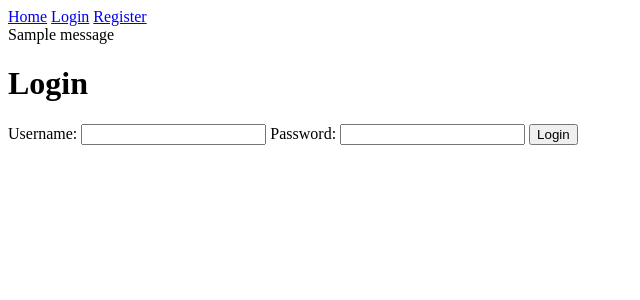
After one commit to Tashmoy966/User_Study, a Flask app: page /login in a window 1280 px wide. The commit adds this page. Shown: the top 300 px of the page, without its empty margins (0-640 px from the left). Run offline with Flask 3, Linux system fonts and the light colour scheme; one stand-in notice (Sample message) is shown; parts of the project's set-up code (start-up, migrations or seed data) failed here and were passed over; some libraries are stand-ins or nearby versions.

Commit message:
login system

```diff
--- a/app.py
+++ b/app.py
@@ -68,7 +68,7 @@
 #     app.run(debug=True)
 
 
-from flask import Flask, render_template, request, redirect, url_for, session
+from flask import Flask, render_template, request, redirect, url_for, session, flash
 from werkzeug.security import generate_password_hash, check_password_hash
 # from flask_mysqldb import MySQL
 # import MySQLdb.cursors
@@ -94,16 +94,22 @@ def init_db():
 
     # # Drop the table if it already exists
     # c.execute('DROP TABLE IF EXISTS responses')
-
+    c.execute('''CREATE TABLE IF NOT EXISTS users (
+        id INTEGER PRIMARY KEY AUTOINCREMENT,
+        username TEXT UNIQUE,
+        password TEXT
+    )''')
     # Create table if it doesn't exist
     c.execute('''
         CREATE TABLE IF NOT EXISTS responses (
             id INTEGER PRIMARY KEY AUTOINCREMENT,
+            user_id INTEGER,
             trajectory_index INTEGER,
             trajectory_quality_rating_without_feedback INTEGER,
             trajectory_quality_rating_with_feedback INTEGER,
             hlp_quality_rating INTEGER,
-            llm_name TEXT
+            llm_name TEXT,
+            FOREIGN KEY (user_id) REFERENCES users (id)
         )
     ''')
 
@@ -139,6 +145,8 @@ app.secret_key = session_key # Required for session management
 # app.config['MYSQL_PASSWORD'] = 'your password'
 # app.config['MYSQL_DB'] = 'Userlogin'
 # mysql = MySQL(app)
+
+
 original_trajectory_path='/home/tashmoy/iisc/HIRO/GPT/Manipulator-20241207T074856Z-001/traj_list/trajectory_1.json'
 modefied_trajectory_path="/home/tashmoy/iisc/HIRO/GPT/Manipulator-20241207T074856Z-001/traj_list"
 feedback_trajectory_path="/home/tashmoy/iisc/HIRO/GPT/traj_kuka/cart/dummy"
@@ -375,6 +383,60 @@ def create_2d_plot(index,mod_trajectory):
     fig.update_layout(layout)
     return json.dumps(fig, cls=plotly.utils.PlotlyJSONEncoder)
 @app.route('/', methods=['GET', 'POST'])
+def home():
+    return redirect(url_for('login'))
+# Route: Register
+@app.route('/register', methods=['GET', 'POST'])
+def register():
+    if request.method == 'POST':
+        username = request.form['username']
+        password = request.form['password']
+        hashed_password = generate_password_hash(password)
+
+        conn = sqlite3.connect('user_responses.db')
+        cursor = conn.cursor()
+        try:
+            cursor.execute("INSERT INTO users (username, password) VALUES (?, ?)", (username, hashed_password))
+            conn.commit()
+            flash("Registration successful! Please log in.", "success")
+            return redirect(url_for('login'))
+        except sqlite3.IntegrityError:
+            flash("Username already exists. Please try a different one.", "danger")
+        finally:
+            conn.close()
+
+    return render_template('register.html')
+# Route: Login
+@app.route('/login', methods=['GET', 'POST'])
+def login():
+    if request.method == 'POST':
+        username = request.form['username']
+        password = request.form['password']
+
+        conn = sqlite3.connect('user_responses.db')
+        cursor = conn.cursor()
+        cursor.execute("SELECT id, password FROM users WHERE username = ?", (username,))
+        user = cursor.fetchone()
+        conn.close()
+
+        if user and check_password_hash(user[1], password):
+            session['user_id'] = user[0]
+            session['username'] = username
+            flash("Login successful!", "success")
+            return redirect(url_for('dashboard'))
+        else:
+            flash("Invalid username or password.", "danger")
+
+    return render_template('login.html')
+# Route: Dashboard
+@app.route('/dashboard')
+def dashboard():
+    if 'user_id' not in session:
+        flash("Please log in to access the dashboard.", "warning")
+        return redirect(url_for('login'))
+    session['current_index'] = 0
+    # return redirect(url_for('display_trajectory'))
+    return render_template('dashboard.html', username=session['username'])
 
 ####Login#######
 # @app.route('/login', methods =['GET', 'POST'])
@@ -430,6 +492,7 @@ def create_2d_plot(index,mod_trajectory):
 #     elif request.method == 'POST':
 #         msg = 'Please fill out the form !'
 #     return render_template('register.html', msg = msg)
+@app.route('/index', methods=['GET', 'POST'])
 def index(error_message=None):
     session['current_index'] = 0  # Initialize the trajectory index
     # plot_image = create_3d_plot(session['current_index'])
@@ -513,9 +576,18 @@ def submit():
         return render_template('index.html', generated_code=generated_code1[0],llm_names=llm_names, plot_json=plot_json, current_index=current_index, num_trajectories=num_trajectories,instruction_text=instruction_text,hlp_text=hlp_text,vel_json=vel_json,error_message=error_message,feedback_plot_json=feedback_plot_json,feedback_vel_json=feedback_vel_json)
         #return index(error_message)
 
+
+
 @app.route('/thanks')
 def thanks():
-    return "Thank you for your submission!"
+    flash("Thank you for your submission!", "info")
+    return redirect(url_for('login'))
+# Route: Logout
+@app.route('/logout')
+def logout():
+    session.clear()
+    flash("You have been logged out.", "info")
+    return redirect(url_for('dashboard'))
 
 if __name__ == '__main__':
     app.run(debug=True)
--- /dev/null
+++ b/static/style.css
@@ -0,0 +1,52 @@
+/* Store this code in 'style.css' file inside the 'static' folder*/
+
+.header{
+    padding: 5px 120px;
+    width: 150px;
+    height: 70px;
+    background-color: #236B8E;
+}
+
+.border{
+    padding: 80px 50px;
+    width: 400px;
+    height: 450px;
+    border: 1px solid #236B8E;
+    border-radius: 0px;
+    background-color: #9AC0CD;
+}
+
+.btn {
+    padding: 10px 40px;
+    background-color: #236B8E;
+    color: #FFFFFF;
+    font-style: oblique;
+    font-weight: bold;
+    border-radius: 10px;
+}
+
+.textbox{
+    padding: 10px 40px;
+    background-color: #236B8E;
+    text-decoration-color: #FFFFFF;
+    border-radius: 10px;
+}
+
+::placeholder {
+    color: #FFFFFF;
+    opacity: 1;
+    font-style: oblique;
+    font-weight: bold;
+}
+
+.word{
+    color: #FFFFFF;
+    font-style: oblique;
+    font-weight: bold;
+}
+
+.bottom{
+    color: #236B8E;
+    font-style: oblique;
+    font-weight: bold;
+}
--- /dev/null
+++ b/templates/base.html
@@ -0,0 +1,31 @@
+<!DOCTYPE html>
+<html lang="en">
+<head>
+    <meta charset="UTF-8">
+    <meta name="viewport" content="width=device-width, initial-scale=1.0">
+    <title>{% block title %}Base Template{% endblock %}</title>
+    <link rel="stylesheet" href="{{ url_for('static', filename='style.css') }}">
+</head>
+<body>
+    <nav>
+        <a href="/">Home</a>
+        {% if session.get('username') %}
+            <a href="{{ url_for('dashboard') }}">Dashboard</a>
+            <a href="{{ url_for('logout') }}">Logout</a>  <!-- Always show the Logout link -->
+        {% else %}
+            <a href="{{ url_for('login') }}">Login</a>
+            <a href="{{ url_for('register') }}">Register</a>
+        {% endif %}
+    </nav>
+    <div class="content">
+        {% with messages = get_flashed_messages(with_categories=true) %}
+            {% if messages %}
+                {% for category, message in messages %}
+                    <div class="flash {{ category }}">{{ message }}</div>
+                {% endfor %}
+            {% endif %}
+        {% endwith %}
+        {% block content %}{% endblock %}
+    </div>
+</body>
+</html>
--- /dev/null
+++ b/templates/dashboard.html
@@ -0,0 +1,6 @@
+{% extends "base.html" %}
+{% block title %}Dashboard{% endblock %}
+{% block content %}
+<h1>Welcome, {{ username }}!</h1>
+<a href="{{ url_for('index') }}">Submit a Response</a>
+{% endblock %}
--- a/templates/index.html
+++ b/templates/index.html
@@ -1,3 +1,6 @@
+{% extends "base.html" %}
+{% block title %}Form{% endblock %}
+{% block content %}
 <!DOCTYPE html>
 <html lang="en">
 <head>
@@ -321,3 +324,4 @@
     </script>
 </body>
 </html>
+{% endblock %}
--- /dev/null
+++ b/templates/login.html
@@ -0,0 +1,12 @@
+{% extends "base.html" %}
+{% block title %}Login{% endblock %}
+{% block content %}
+<h1>Login</h1>
+<form method="post">
+    <label for="username">Username:</label>
+    <input type="text" id="username" name="username" required>
+    <label for="password">Password:</label>
+    <input type="password" id="password" name="password" required>
+    <button type="submit">Login</button>
+</form>
+{% endblock %}
```
Also changed, not shown: templates/register.html (added, +12 -0 lines), user_responses.db.
